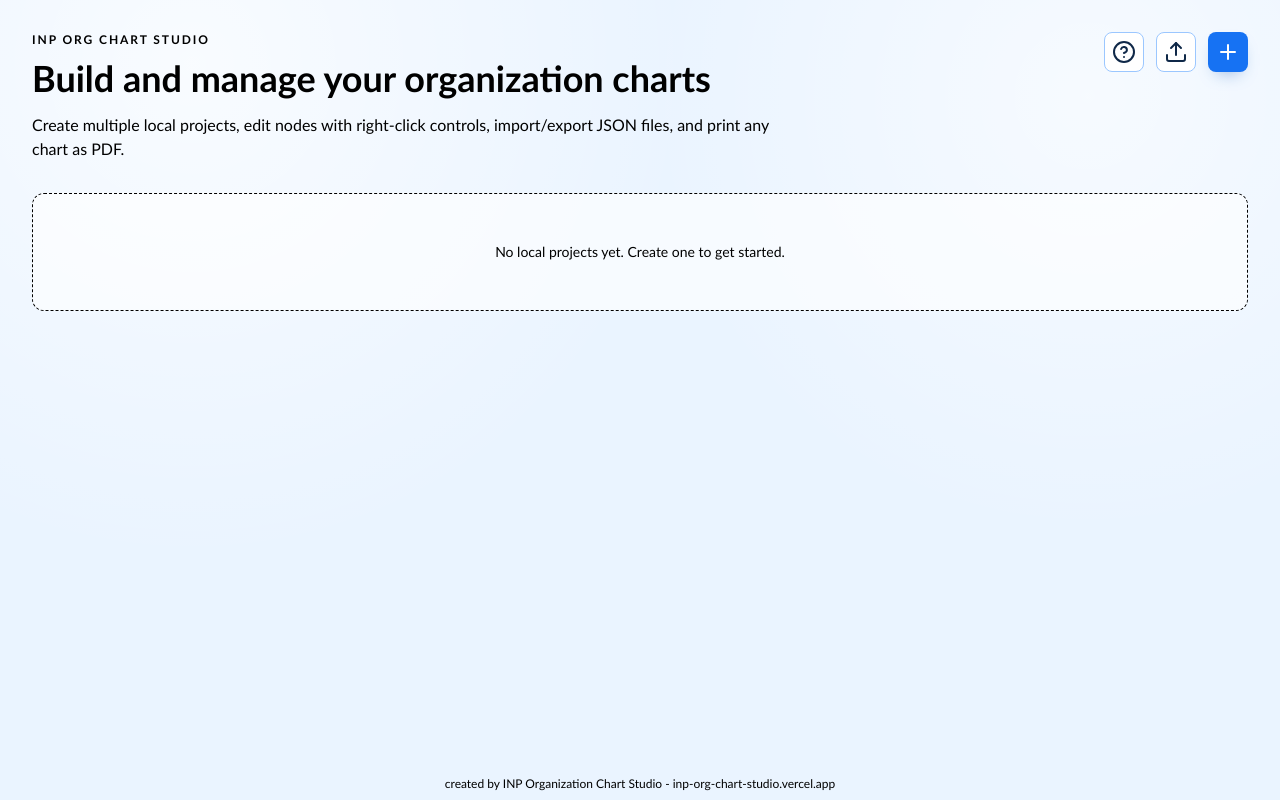
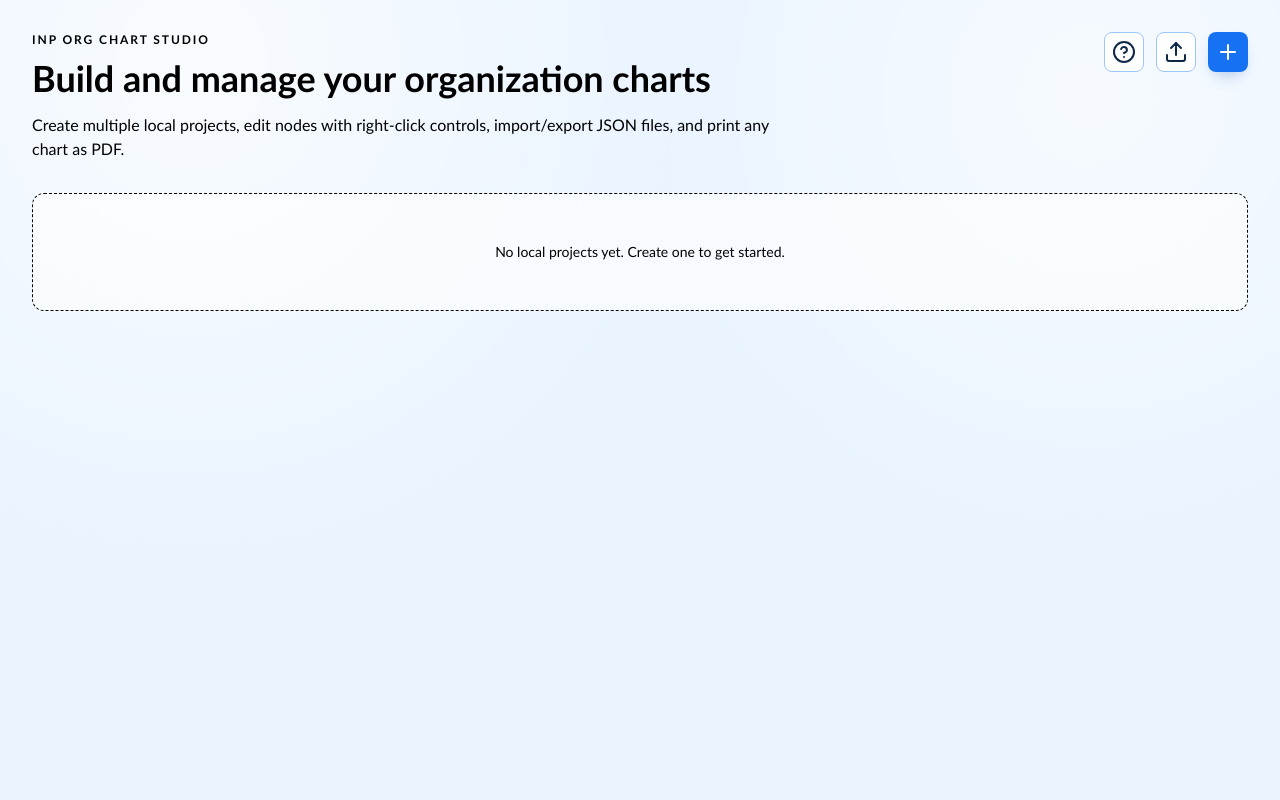
Before and after one commit to seifmegahed/Org-Chart-Studio, a Next.js app: page / in a window 1280 px wide. Built offline with nearby package versions, Linux system fonts and the light colour scheme.

Commit message:
typo fix

```diff
--- a/src/app/page.tsx
+++ b/src/app/page.tsx
@@ -959,7 +959,7 @@ export default function Home() {
           onDelete={handleDeleteNode}
         />
       ) : null}
-      <div className="print-onlyE pointer-events-none fixed bottom-2 left-1/2 z-50 -translate-x-1/2 px-3 text-center text-xs font-medium text-[--muted-text]">
+      <div className="print-only pointer-events-none fixed bottom-2 left-1/2 z-50 -translate-x-1/2 px-3 text-center text-xs font-medium text-[--muted-text]">
         created by INP Organization Chart Studio - inp-org-chart-studio.vercel.app
       </div>
     </main>
```
